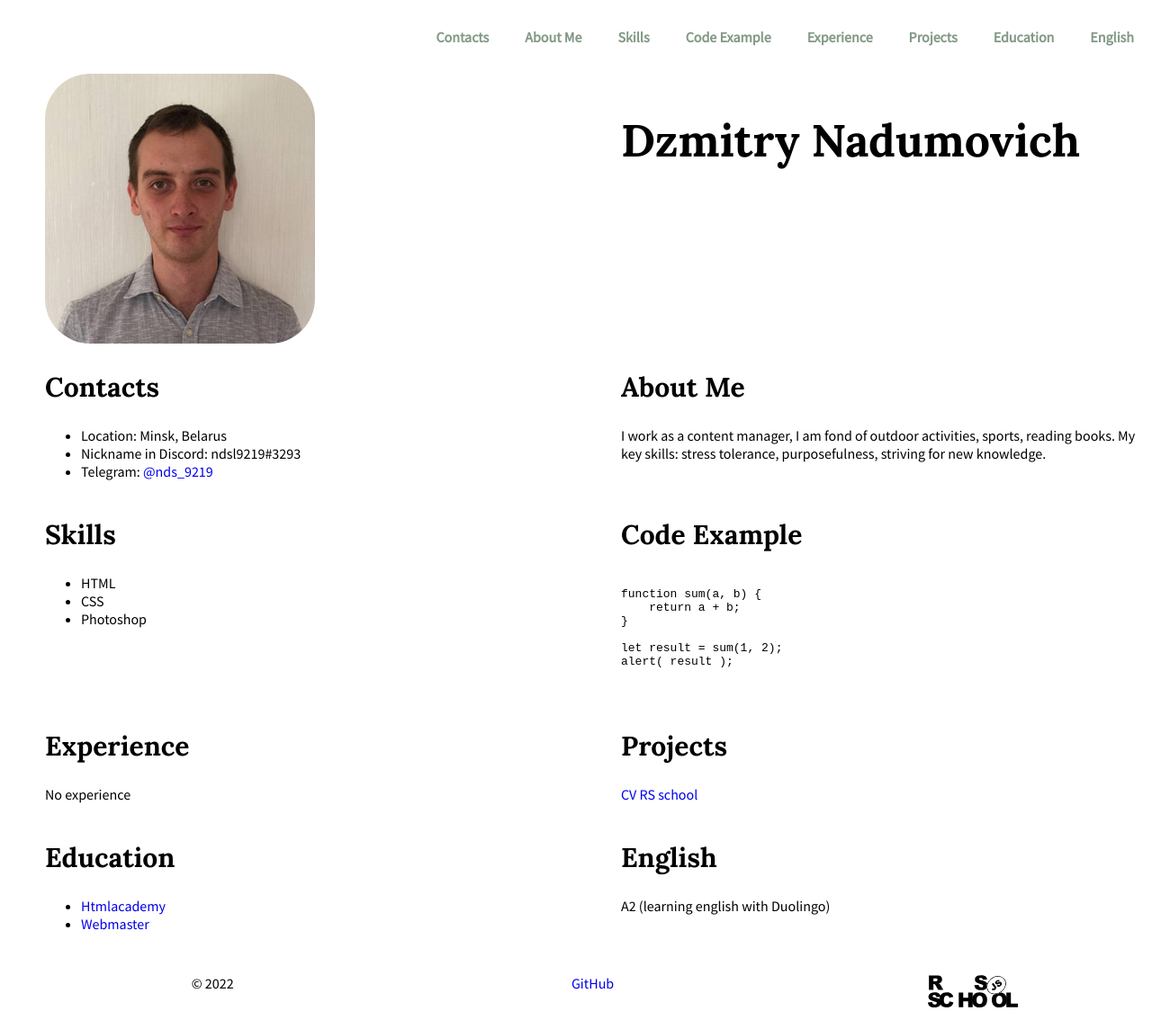
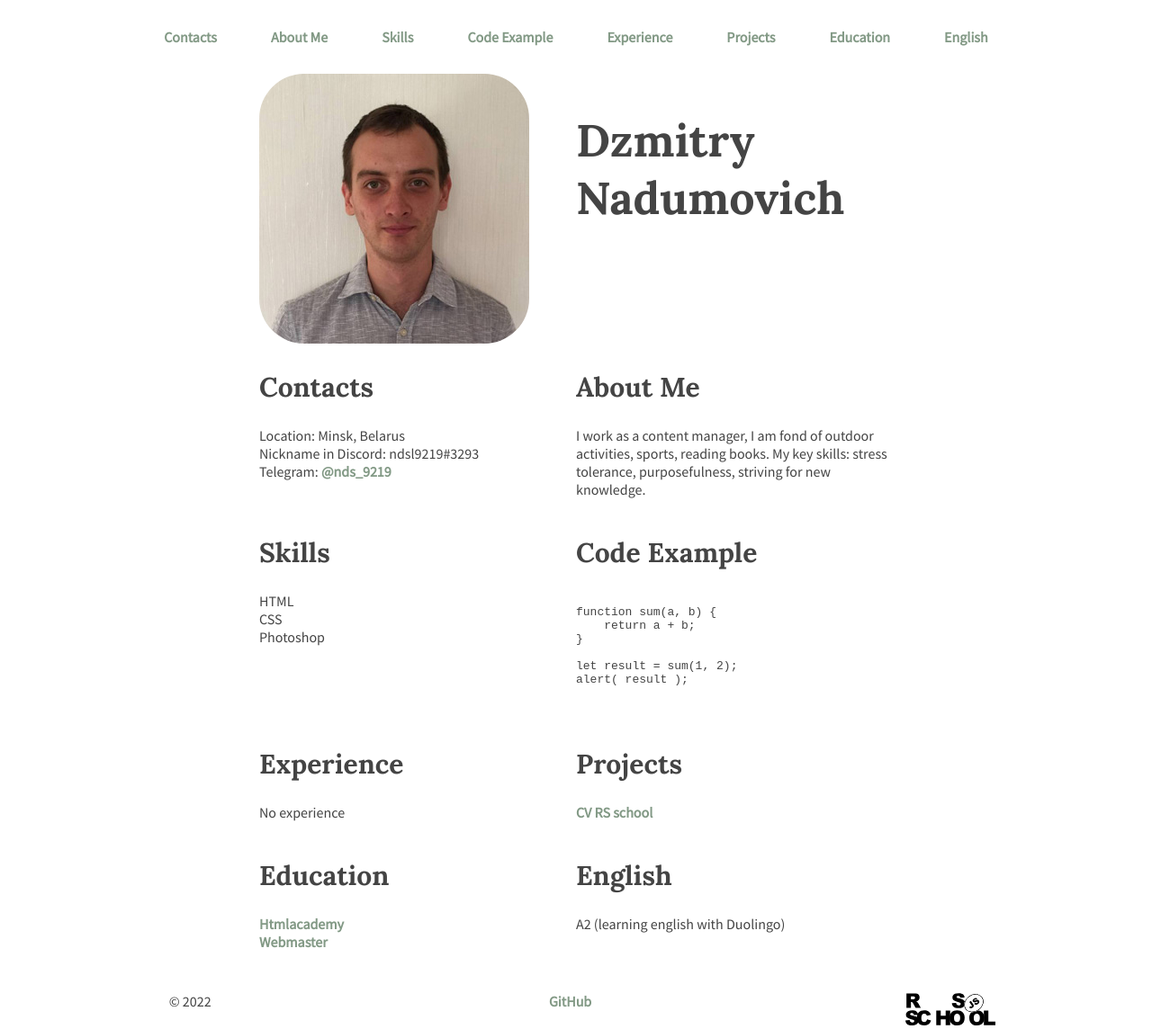
Before and after one commit to ndsl9219/rsschool-cv, a plain HTML site: page index.html in a window 1280 px wide. Shown: the whole page at 90% size. Drawn offline with Linux system fonts and the light colour scheme.

Commit message:
fix: change text color and content width

```diff
--- a/index.html
+++ b/index.html
@@ -34,14 +34,14 @@
                 <img class="my-photo" src="assets/img/myphoto.jpg" alt="my photo">
             </div>
             <section class="section">
-                <h1 class="section-title">Dzmitry Nadumovich</h1>
+                <h1 class="section-title">Dzmitry <br>Nadumovich</h1>
             </section>
             <section class="section" id="contacts">
                 <h2 class="section-title">Contacts</h2>
                 <ul class="contacts-list">
                     <li>Location: Minsk, Belarus</li>
                     <li>Nickname in Discord: ndsl9219#3293</li>
-                    <li>Telegram: <a href="https://t.me/nds_9219" target="_blank">@nds_9219</a></li>
+                    <li>Telegram: <a href="https://t.me/nds_9219" target="_blank" class="link">@nds_9219</a></li>
                 </ul>
             </section>
             <section class="section" id="about-me">
@@ -76,16 +76,16 @@ alert( result );
             </section>
             <section class="section" id="projects">
                 <h2 class="section-title">Projects</h2>
-                <p><a href="https://ndsl9219.github.io/rsschool-cv/" target="_blank">CV RS school</a></p>
+                <p><a href="https://ndsl9219.github.io/rsschool-cv/" target="_blank" class="link">CV RS school</a></p>
             </section>
             <section class="section" id="education">
                 <h2 class="section-title">Education</h2>
                 <ul class="education-list">
                     <li>
-                        <a href="https://htmlacademy.ru/courses" target="_blank">Htmlacademy</a>
+                        <a href="https://htmlacademy.ru/courses" target="_blank" class="link">Htmlacademy</a>
                     </li>
                     <li>
-                        <a href="https://ias.bsuir.by/course/web-master" target="_blank">Webmaster</a>
+                        <a href="https://ias.bsuir.by/course/web-master" target="_blank" class="link">Webmaster</a>
                     </li>
                 </ul>
             </section>
@@ -98,7 +98,7 @@ alert( result );
     <footer class="footer">
         <div class="container footer-container">
             <div class="footer-section">© 2022</div>
-            <div class="footer-section"><a href="https://github.com/ndsl9219" target="_blank">GitHub</a></div>
+            <div class="footer-section"><a href="https://github.com/ndsl9219" target="_blank" class="link">GitHub</a></div>
             <div class="footer-section"><a href="https://rs.school/js/" target="_blank"><img class="logo-img" src="assets/svg/rs_school_js.svg" alt="rs school logo"></a></div>
         </div>
     </footer>
--- a/style.css
+++ b/style.css
@@ -17,17 +17,35 @@
   }
 
   h1 {
+    color: #444444;
     font-size: 50px;
     font-family: 'Lora', serif;
   }
 
   h2 {
+    color: #444444;
     font-size: 30px;
     font-family: 'Lora', serif;
   }
 
-  a {
+  .link {
+    color: #829985;
+    font-weight: bold;
     text-decoration: none;
+  }
+
+  .link:visited {
+    color: #829985;
+    font-weight: bold;
+    text-decoration: none;
+  }
+
+  li {
+    list-style-type: none;
+  }
+
+  ul {
+    padding-left: 0;
   }
 
   .container {
@@ -36,6 +54,7 @@
   }
 
   .main-container {
+    width: 55%;
     display: flex;
     flex-wrap: wrap;
   }
@@ -47,12 +66,11 @@
 
   .section {
     width: 50%;
-    padding-left: 50px;
+    color: #444444;
   }
 
   .photo-section {
     width: 50%;
-    padding-left: 50px;
   }
 
   .my-photo {
@@ -61,9 +79,9 @@
 
   .footer-section {
     width: 33%;
-    padding-left: 50px;
     padding-top: 30px;
     text-align: center;
+    color: #444444;
   }
 
   @media (max-width: 768px) {
@@ -80,13 +98,13 @@
 
   .nav-list {
     display: flex;
-    justify-content: flex-end;
+    justify-content: center;
     align-items: center;
     list-style: none;
   }
 
   .nav-link {
-    padding: 0 20px;
+    padding: 0 30px;
     line-height: 50px;
     transition: .3s;
     text-decoration: none;
```
